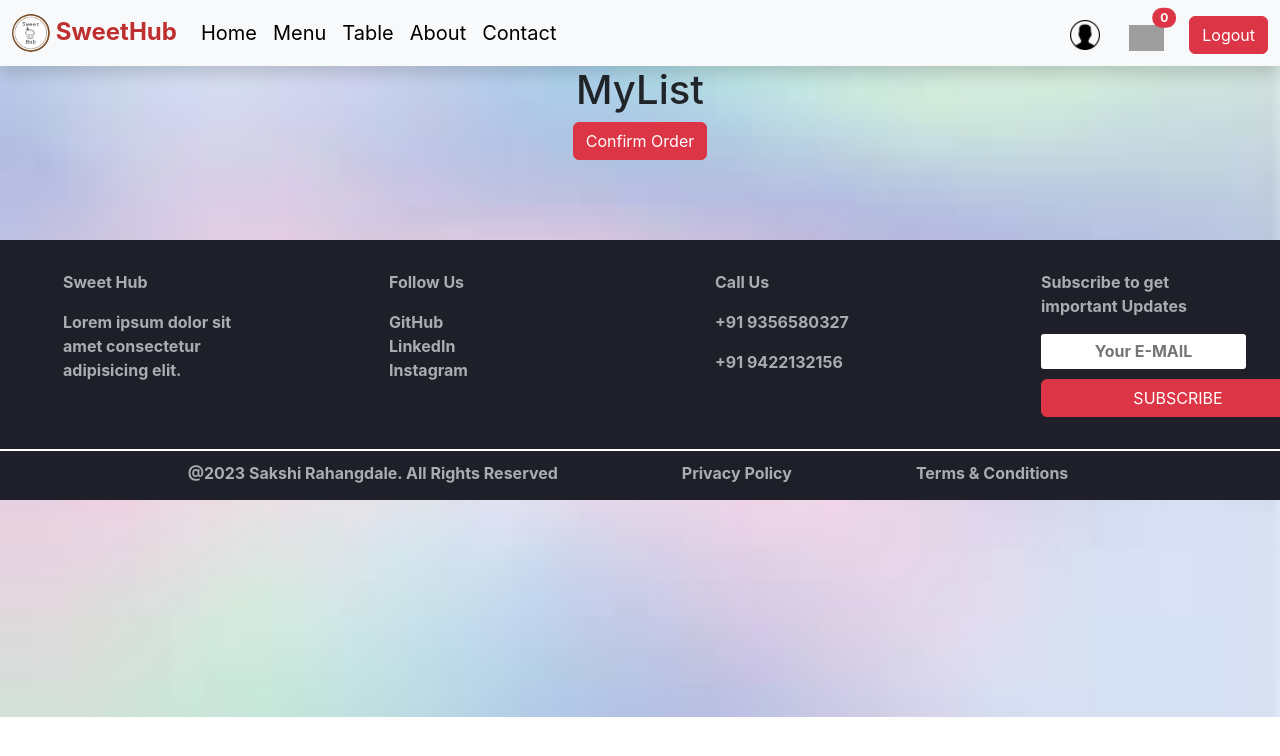
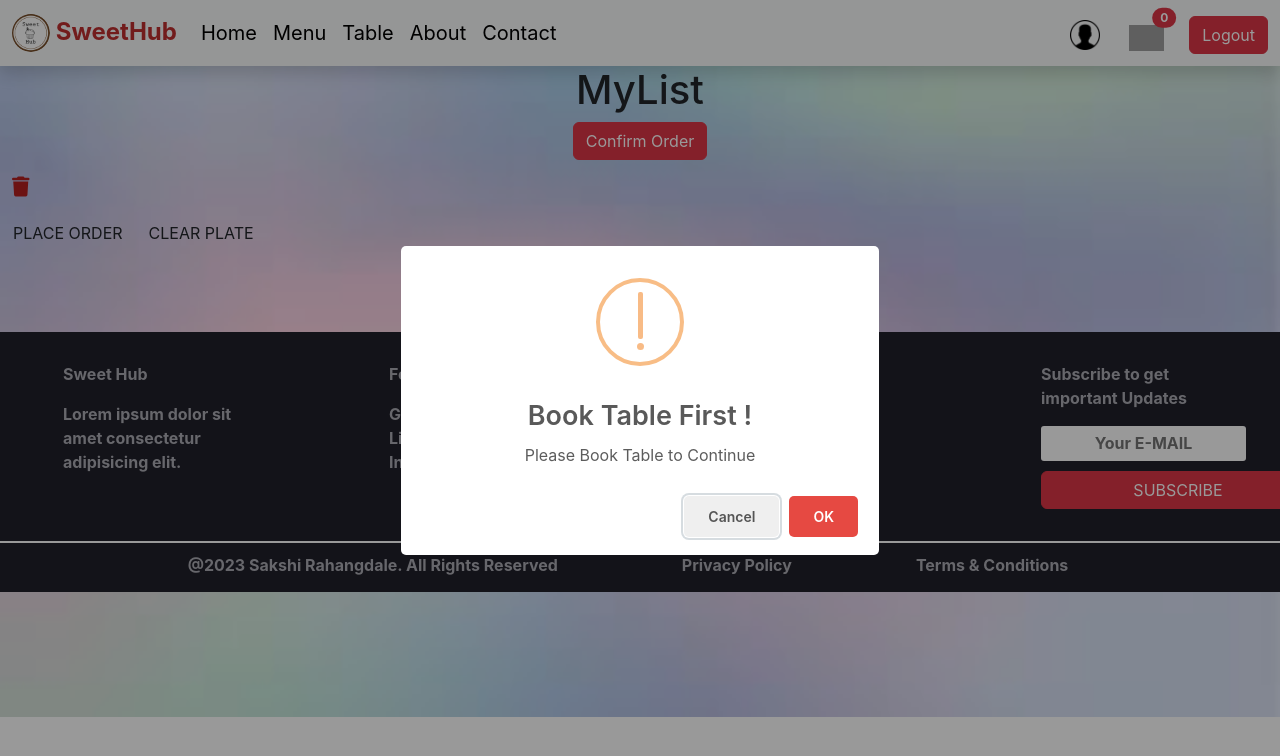
Before and after one commit to sakshi-rah/in-and-gain, a React (Create React App) app in the folder client/: page /myList in a window 1280 px wide. Shown: the top 756 px of the page. Built offline with nearby package versions, Linux system fonts and the light colour scheme; grey boxes are pictures that could not be loaded.

Commit message:
feat: util flils added

```diff
--- /dev/null
+++ b/client/src/Util/currentList.js
@@ -0,0 +1 @@
+export const currentList = JSON.parse(localStorage.getItem('list')) || null;
--- /dev/null
+++ b/client/src/Util/itemsRequired.js
@@ -0,0 +1,15 @@
+import { currentList } from './currentList'
+import swal from "sweetalert"
+
+export async function itemsRequired() {
+    if (!currentList) {
+        await swal({
+            title: 'Items Required',
+            text: 'Please Add items to Continue',
+            icon: 'warning',
+            button: "Ok",
+            dangerMode: true
+        })
+        window.location.href = '/menu'
+    }
+}
--- /dev/null
+++ b/client/src/Util/tableRequired.js
@@ -0,0 +1,14 @@
+import swal from 'sweetalert'
+export async function tableRequired() {
+    const bookedSeat = JSON.parse(localStorage.getItem("bookTable"))
+    if (!bookedSeat) {
+        await swal({
+            title: 'Book Table First !',
+            text: 'Please Book Table to Continue',
+            icon: 'warning',
+            buttons: true,
+            dangerMode: true
+        })
+        window.location.href = '/bookTable'
+    }
+}
--- a/client/src/components/FoodItemCard/FoodItemCard.js
+++ b/client/src/components/FoodItemCard/FoodItemCard.js
@@ -58,7 +58,7 @@ function FoodItemCard({ imgUrl, price, description, title, category }) {
                         <div className='price-qnt-container'>
 
                             <div className='price text-success'>
-                                <span> Price : {price}₹</span>
+                                <span> Price : ₹ {price}</span>
                             </div>
 
                             <div className='quantity-btn-container '>
--- a/client/src/views/MyList/MyList.css
+++ b/client/src/views/MyList/MyList.css
@@ -20,3 +20,18 @@
     height: 200px;
     border-radius: 5px;
 }
+.dlt-plate{
+    width: fit-content;
+    height: fit-content;
+    padding: 2px;
+    margin: 10px;
+    font-size: 20px;
+    cursor: pointer;
+    color: rgb(179, 32, 32);
+}
+
+.dlt-plate:hover{
+    color: #454545;
+    height: max-content;
+    border-radius: 5px;
+}
--- a/client/src/views/MyList/MyList.js
+++ b/client/src/views/MyList/MyList.js
@@ -1,4 +1,4 @@
-import React from 'react'
+import React, { useEffect } from 'react'
 import './MyList.css'
 import swal from "sweetalert"
 import axios from "axios"
@@ -6,8 +6,30 @@ import Navbar from '../../components/Navbar/Navbar'
 import { myFoodListItems } from '../../util/myList'
 import { currentUser } from './../../util/currentUser'
 import Footer from "../../components/Footer/Footer"
+import {loginRequired} from '../../util/loginRequired'
+import { itemsRequired } from '../../util/itemsRequired'
+import { tableRequired } from '../../util/tableRequired'
 
 function MyList() {
+
+  useEffect(() => {
+    itemsRequired()
+    loginRequired()
+    tableRequired()
+  }, [])
+
+  async function deletePlate(index) {
+    myFoodListItems.splice(index, 1)
+    localStorage.setItem('plate', JSON.stringify(myFoodListItems))
+    await swal({
+      icon: 'success',
+      title: "Item Removed",
+      text: "Item Removed From Plate",
+      button: "Ok"
+    })
+    window.location.reload()
+  }
+
   async function placeFoodOrder() {
     const response = await axios.post('/orderFoodItems', {
       userId: currentUser._id,
@@ -20,6 +42,15 @@ function MyList() {
       window.location.href = '/'
     }
   }
+
+  async function clearPlate() {
+    localStorage.removeItem("plate")
+    await swal({
+        icon: 'success',
+        title: "Plate Cleared !",
+    })
+    window.location.href = "/menu";
+}
 
   return (
     <div>
@@ -38,7 +69,7 @@ function MyList() {
                 <div className='ms-2 mb-3'>
                   <h6>Name: {item.name}</h6>
                   <h6>Quantity: {item.quantity}</h6>
-                  <h6>Price: {item.price}₹</h6>
+                  <h6>Price: ₹ {item.price}</h6>
                 </div>
               </div>
             )
@@ -47,7 +78,16 @@ function MyList() {
       </div>
       <button className='btn btn-danger confirm-btn' onClick={placeFoodOrder}>Confirm Order</button>
 
-      <Footer/>
+      <div className='dlt-plate'>
+        <i class="fa-solid fa-trash" onClick={() => deletePlate(index)}></i>
+      </div>
+
+      <div className='confirm-btn'>
+        <button className='btn button' onClick={placeFoodOrder}>PLACE ORDER</button>
+        <button className='btn button-clr' onClick={clearPlate}>CLEAR PLATE</button>
+      </div>
+
+      <Footer />
     </div>
   )
 }
```
